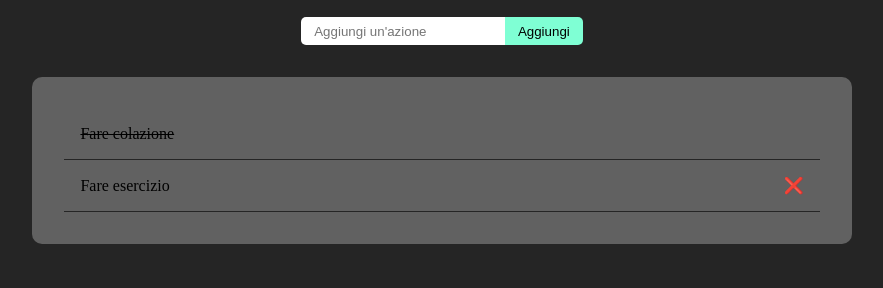
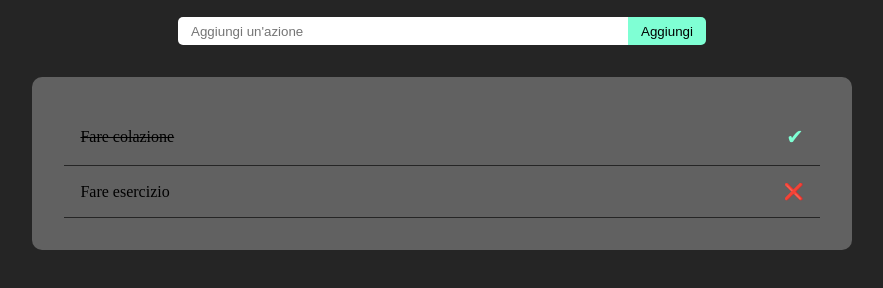
Before and after one commit to AntonioLoco/vue-todolist, a plain HTML site: page index.html in a window 1280 px wide. Both pictures are taken after a click on the element "Fare colazione". Shown: the part 82-370 px from the top of the page, without its empty margins (198-1081 px from the left). Drawn offline with nearby package versions, Linux system fonts and the light colour scheme.

Commit message:
Added my bonus

```diff
--- a/css/style.css
+++ b/css/style.css
@@ -34,6 +34,8 @@ body{
 }
 
 .todo-form input{
+    width: 50%;
+    max-width: 450px;
     border-top-left-radius: 5px;
     border-bottom-left-radius: 5px;
 }
@@ -64,6 +66,8 @@ body{
     justify-content: space-between;
     align-items: center;
     padding: 1em;
+    -webkit-tap-highlight-color: transparent;
+    user-select: none;
     border-bottom: 1px solid #252525;
 }
 
@@ -78,3 +82,8 @@ body{
 .todo-list li .delete-btn{
     cursor: pointer;
 }
+
+.todo-list li .check-icon{
+    font-size: 1.3rem;
+    color: aquamarine;
+}
--- a/index.html
+++ b/index.html
@@ -26,10 +26,16 @@
                 <p class="error-message" v-if="isError"><small>Attenzione inserisci almeno 5 caratteri!</small></p>
             </div>
             <div class="todo-list">
+                <p v-if="!toDoList.length">Inserisci qualcosa da fare!!!</p>
                 <ul>
                     <li v-for="(element, index) in toDoList">
-                        <span class="todo-item" :class=" (element.done) ? 'checked' : '' " @click="element.done = !element.done"> {{element.text}} </span>
+                        <span
+                        class="todo-item"
+                        :class=" (element.done) ? 'checked' : '' "
+                        @click="element.done = !element.done"
+                        > {{element.text}} </span>
                         <span class="delete-btn" @click="removeToDo(index)" v-if="!element.done">&#10060;</span>
+                        <span  class="check-icon" v-if="element.done">&#10004;</span>
                     </li>
                 </ul>
             </div>
--- a/js/script.js
+++ b/js/script.js
@@ -3,10 +3,6 @@ Rifare l'esercizio della to do list.
 Questa volta però ogni todo sarà un oggetto, formato da due proprietà:
 - text, una stringa che indica il testo del todo
 - done, un booleano (true/false) che indica se il todo è stato fatto oppure no
-
-
-Bonus:
-2- cliccando sul testo dell'item, invertire il valore della proprietà done del todo corrispondente (se done era uguale a false, impostare true e viceversa)
 */
 
 const { createApp } = Vue;
```
